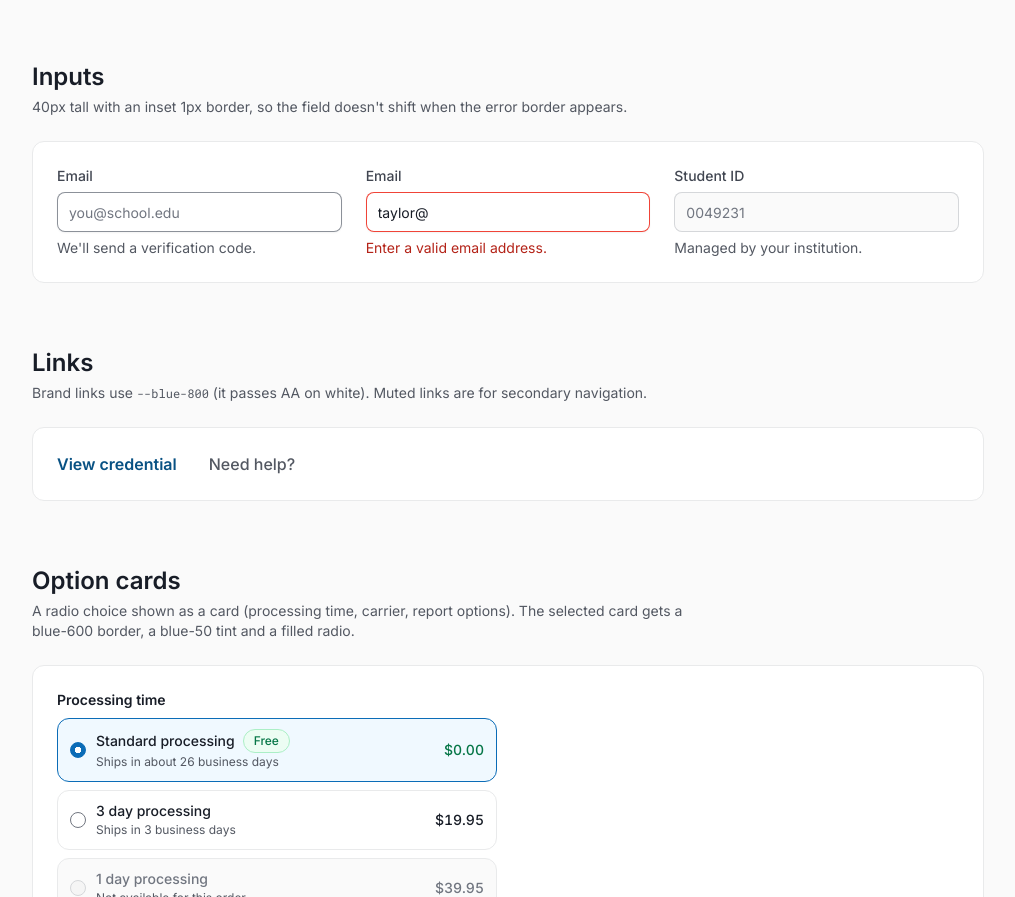
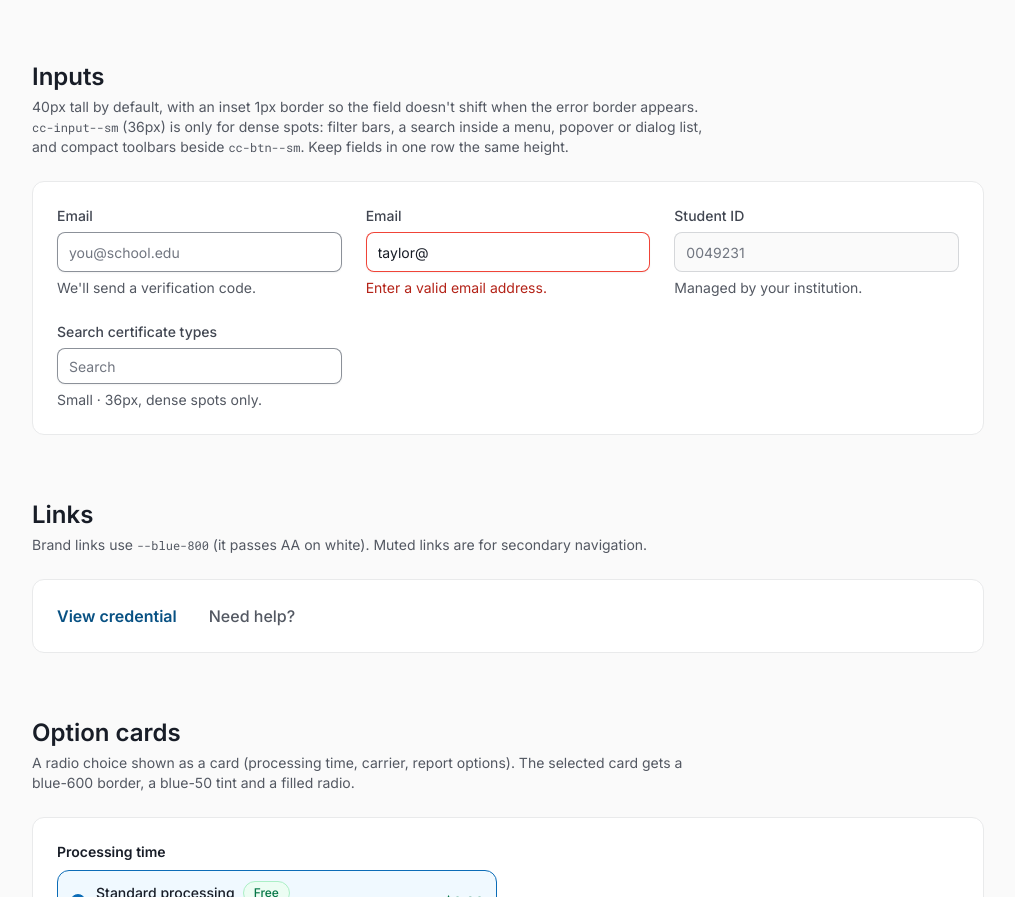
Before and after one commit to pricetn3/CC-Design-System, a plain HTML site: page index.html in a window 1280 px wide. Shown: the part 8658-9555 px from the top of the page, without its empty margins (248-1263 px from the left). Drawn offline with Linux system fonts and the light colour scheme.

Commit message:
Inputs: add 36px small size (cc-input--sm) for dense spots
Co-Authored-By: Claude Opus 5.5 <noreply@anthropic.com>
Claude-Session: https://claude.ai/code/session_018mVvpiChvv7Yi9tnE2QLqV

```diff
--- a/components.css
+++ b/components.css
@@ -111,6 +111,8 @@
 .cc-input[aria-invalid="true"]:focus { box-shadow: var(--shadow-xs), inset 0 0 0 2px var(--error-500); }
 /* Disabled is exempt from 3:1 (WCAG 1.4.11); the lighter border helps it read as unavailable. */
 .cc-input:disabled { background: var(--gray-50); color: var(--gray-500); box-shadow: inset 0 0 0 1px var(--border-strong); cursor: not-allowed; }
+/* Small (36px), lines up with cc-btn--sm. Only for dense spots: filter bars, a search inside a menu, popover or dialog list, and compact toolbars. Form fields stay at the 40px default. */
+.cc-input--sm { height: 36px; }
 .cc-field .cc-hint--error { color: var(--error-700); }
 
 /* ---------- Badges ---------- */
--- a/index.html
+++ b/index.html
@@ -302,11 +302,12 @@
 
     <section id="inputs">
       <h2>Inputs</h2>
-      <p>40px tall with an inset 1px border, so the field doesn't shift when the error border appears.</p>
+      <p>40px tall by default, with an inset 1px border so the field doesn't shift when the error border appears. <code>cc-input--sm</code> (36px) is only for dense spots: filter bars, a search inside a menu, popover or dialog list, and compact toolbars beside <code>cc-btn--sm</code>. Keep fields in one row the same height.</p>
       <div class="sg-panel" style="display:grid; grid-template-columns: repeat(auto-fit, minmax(240px, 1fr)); gap: var(--space-6)">
         <label class="cc-field"><span class="cc-label">Email</span><input class="cc-input" type="email" placeholder="you@school.edu"><span class="cc-hint">We'll send a verification code.</span></label>
         <label class="cc-field"><span class="cc-label">Email</span><input class="cc-input" type="email" value="taylor@" aria-invalid="true"><span class="cc-hint cc-hint--error">Enter a valid email address.</span></label>
         <label class="cc-field"><span class="cc-label">Student ID</span><input class="cc-input" value="0049231" disabled><span class="cc-hint">Managed by your institution.</span></label>
+        <label class="cc-field"><span class="cc-label">Search certificate types</span><input class="cc-input cc-input--sm" placeholder="Search"><span class="cc-hint">Small · 36px, dense spots only.</span></label>
       </div>
     </section>
 
```
Also changed, not shown: 1 other file.
